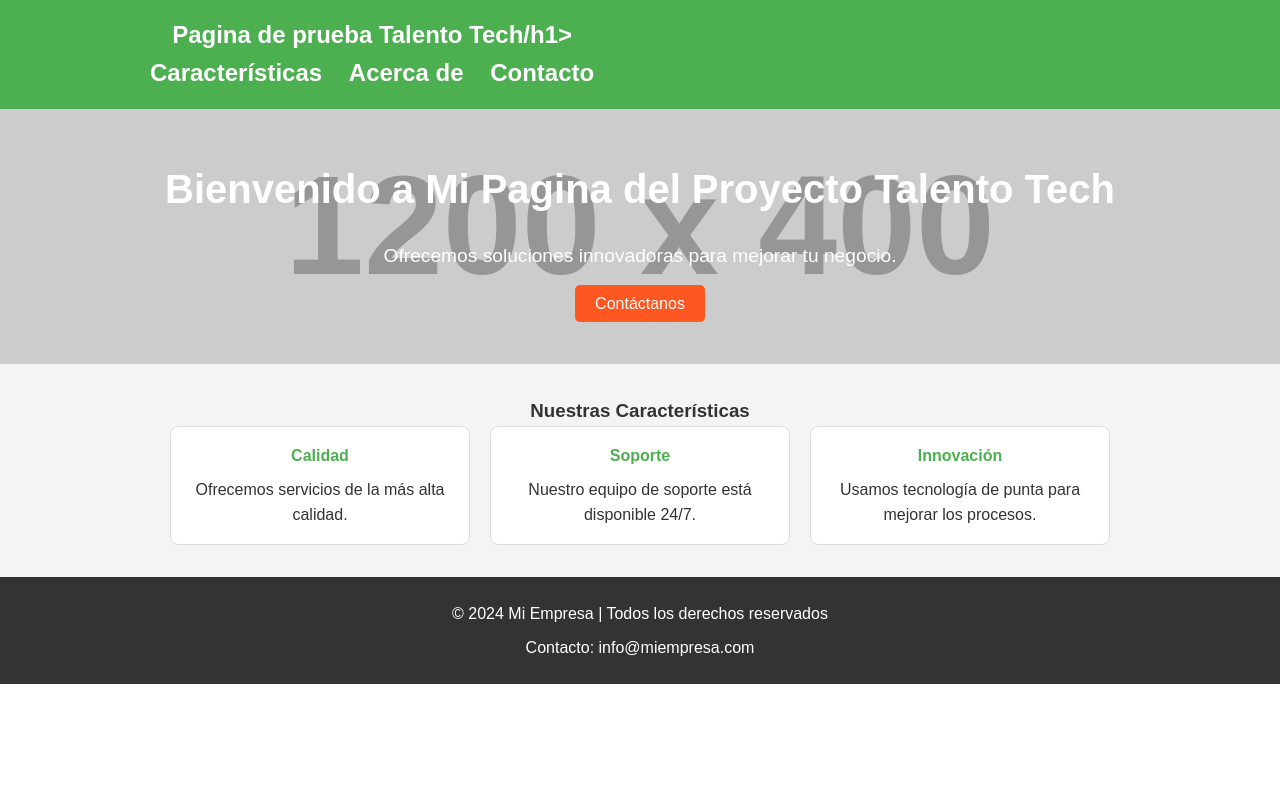
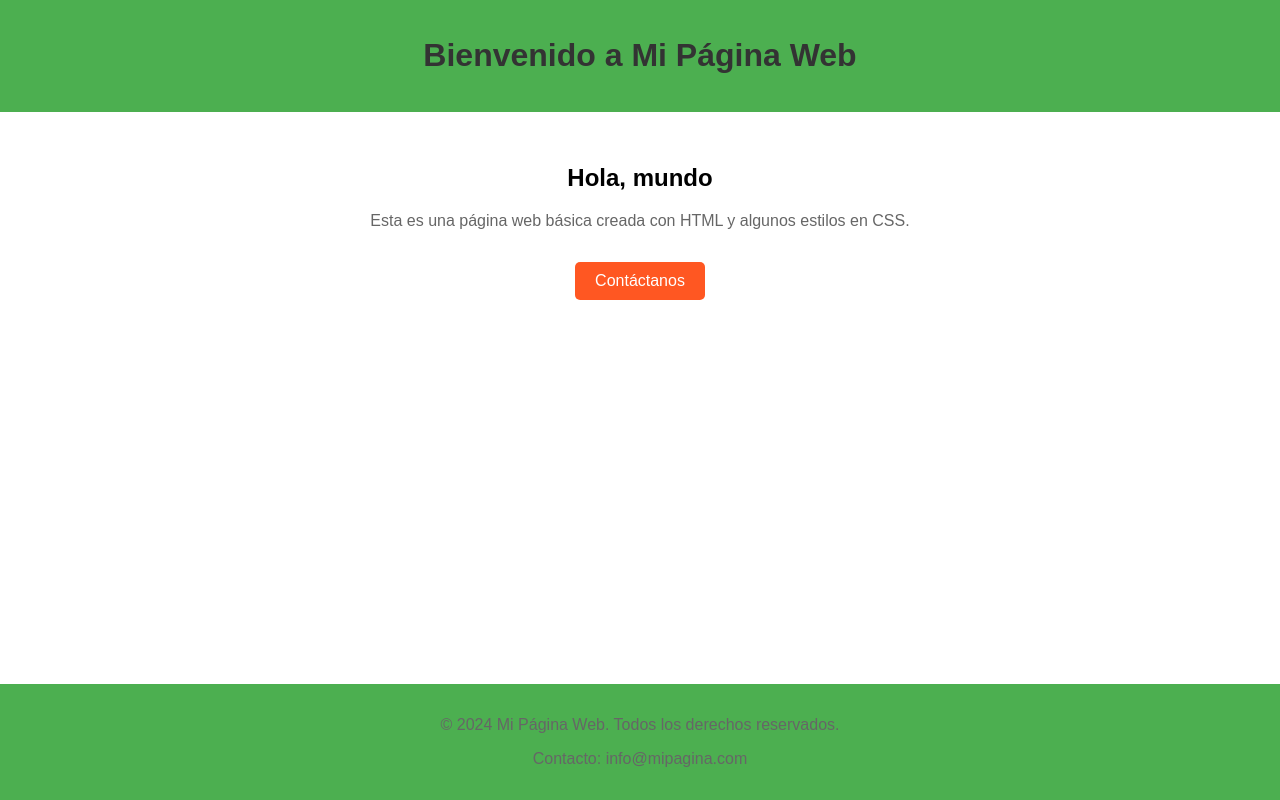
Before and after one commit to chelobt/Proyecto_TalentoTech, a plain HTML site: page index.html in a window 1280 px wide. Drawn offline with Linux system fonts and the light colour scheme; placeholder pictures from the web are drawn by us.

Commit message:
Update index.html

```diff
--- a/index.html
+++ b/index.html
@@ -3,52 +3,73 @@
 <head>
     <meta charset="UTF-8">
     <meta name="viewport" content="width=device-width, initial-scale=1.0">
-    <title>Landing Page Básica</title>
-    <link rel="stylesheet" href="styles.css">
+    <title>Página Web Básica</title>
+    <style>
+        /* Estilos básicos para el ejemplo */
+        body {
+            font-family: Arial, sans-serif;
+            margin: 0;
+            padding: 0;
+            display: flex;
+            flex-direction: column;
+            min-height: 100vh;
+        }
+
+        header, footer {
+            background-color: #4CAF50;
+            color: white;
+            padding: 1em;
+            text-align: center;
+        }
+
+        main {
+            flex: 1;
+            padding: 2em;
+            text-align: center;
+        }
+
+        h1 {
+            color: #333;
+        }
+
+        p {
+            color: #666;
+        }
+
+        a.button {
+            display: inline-block;
+            margin-top: 1em;
+            padding: 10px 20px;
+            background-color: #ff5722;
+            color: white;
+            text-decoration: none;
+            border-radius: 5px;
+        }
+
+        a.button:hover {
+            background-color: #e64a19;
+        }
+    </style>
 </head>
 <body>
-    <!-- Header -->
+
+    <!-- Cabecera -->
     <header>
-        <nav>
-            <h1>Pagina de prueba Talento Tech/h1>
-            <ul>
-                <li><a href="#features">Características</a></li>
-                <li><a href="#about">Acerca de</a></li>
-                <li><a href="#contact">Contacto</a></li>
-            </ul>
-        </nav>
+        <h1>Bienvenido a Mi Página Web</h1>
     </header>
 
-    <!-- Hero Section -->
-    <section class="hero">
-        <h2>Bienvenido a Mi Pagina del Proyecto Talento Tech</h2>
-        <p>Ofrecemos soluciones innovadoras para mejorar tu negocio.</p>
-        <a href="#contact" class="cta-button">Contáctanos</a>
-    </section>
+    <!-- Contenido Principal -->
+    <main>
+        <h2>Hola, mundo</h2>
+        <p>Esta es una página web básica creada con HTML y algunos estilos en CSS.</p>
+        <a href="#contacto" class="button">Contáctanos</a>
+    </main>
 
-    <!-- Features Section -->
-    <section id="features">
-        <h3>Nuestras Características</h3>
-        <div class="features-container">
-            <div class="feature">
-                <h4>Calidad</h4>
-                <p>Ofrecemos servicios de la más alta calidad.</p>
-            </div>
-            <div class="feature">
-                <h4>Soporte</h4>
-                <p>Nuestro equipo de soporte está disponible 24/7.</p>
-            </div>
-            <div class="feature">
-                <h4>Innovación</h4>
-                <p>Usamos tecnología de punta para mejorar los procesos.</p>
-            </div>
-        </div>
-    </section>
+    <!-- Pie de página -->
+    <footer id="contacto">
+        <p>© 2024 Mi Página Web. Todos los derechos reservados.</p>
+        <p>Contacto: info@mipagina.com</p>
+    </footer>
 
-    <!-- Footer -->
-    <footer id="contact">
-        <p>© 2024 Mi Empresa | Todos los derechos reservados</p>
-        <p>Contacto: info@miempresa.com</p>
-    </footer>
 </body>
 </html>
```
